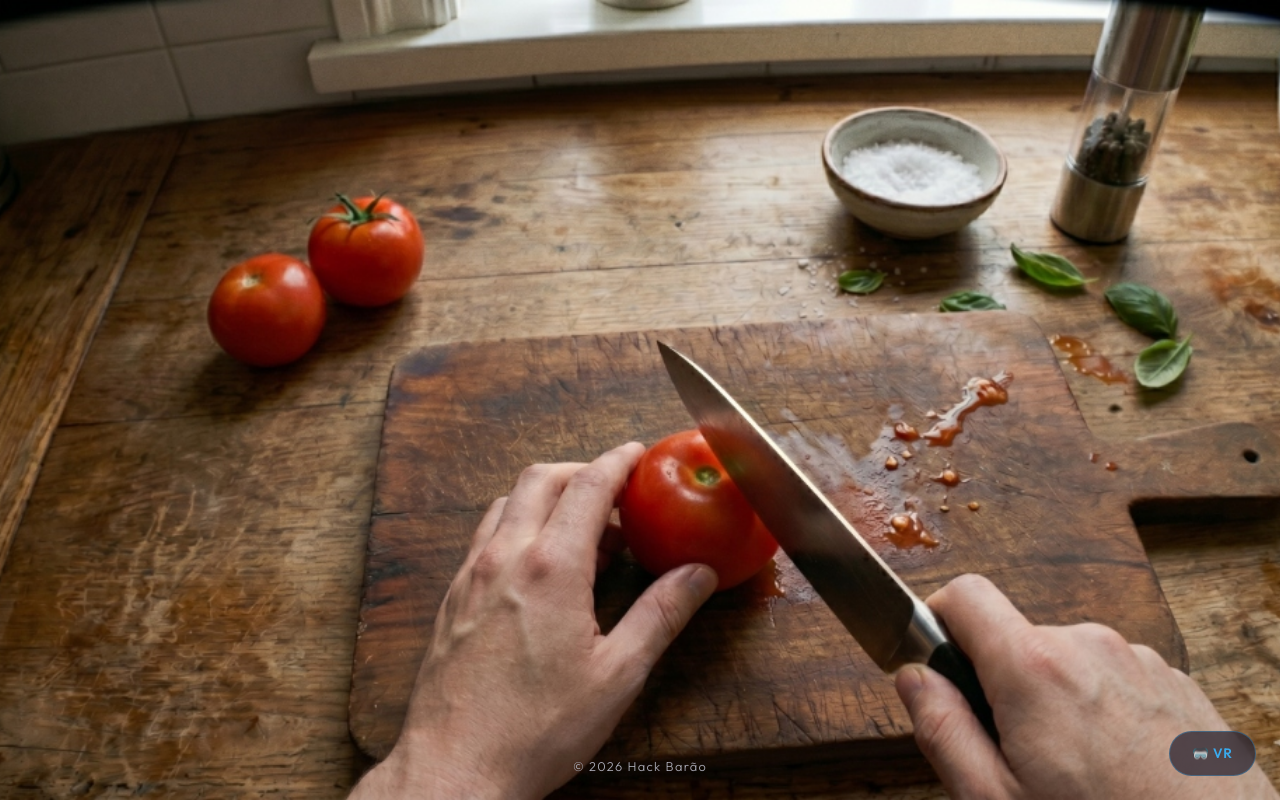
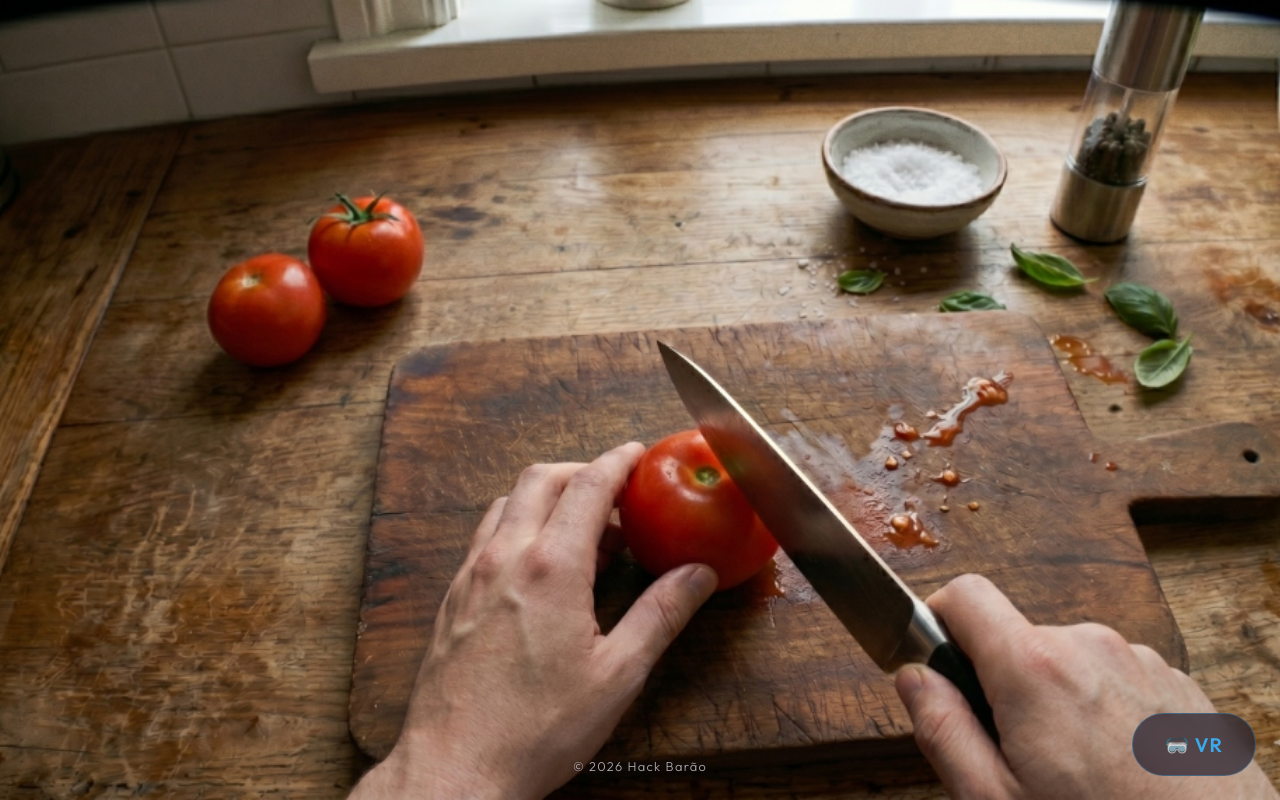
Before and after one commit to FelipeJulien/HackBarao-, a React (Vite) app: page / in a window 1280 px wide. Built offline with nearby package versions, Linux system fonts and the light colour scheme.

Commit message:
Aumenta tamanho do botao VR

```diff
--- a/src/App.css
+++ b/src/App.css
@@ -108,8 +108,8 @@
   bottom: 1.5rem;
   right: 1.5rem;
   z-index: 50;
-  padding: 0.7rem 1.4rem;
-  font-size: 0.85rem;
+  padding: 1rem 2rem;
+  font-size: 1.22rem;
   font-weight: 600;
   letter-spacing: 0.05em;
   color: rgba(56, 182, 255, 0.9);
```
